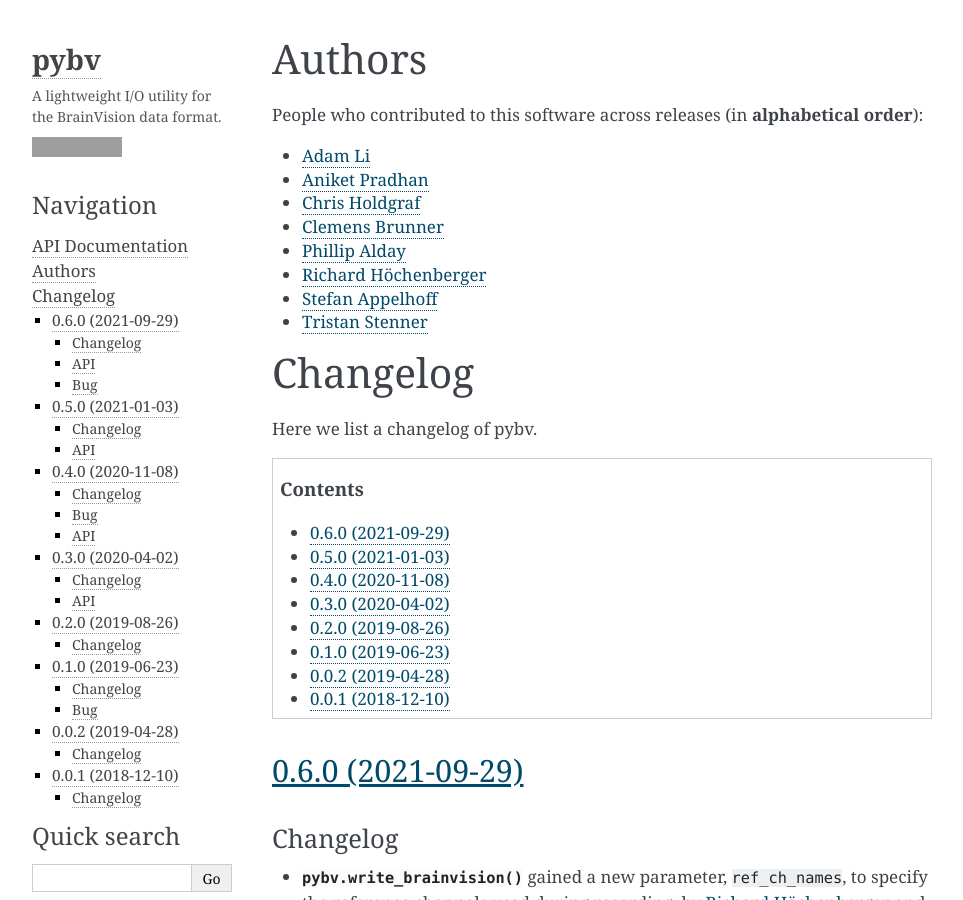
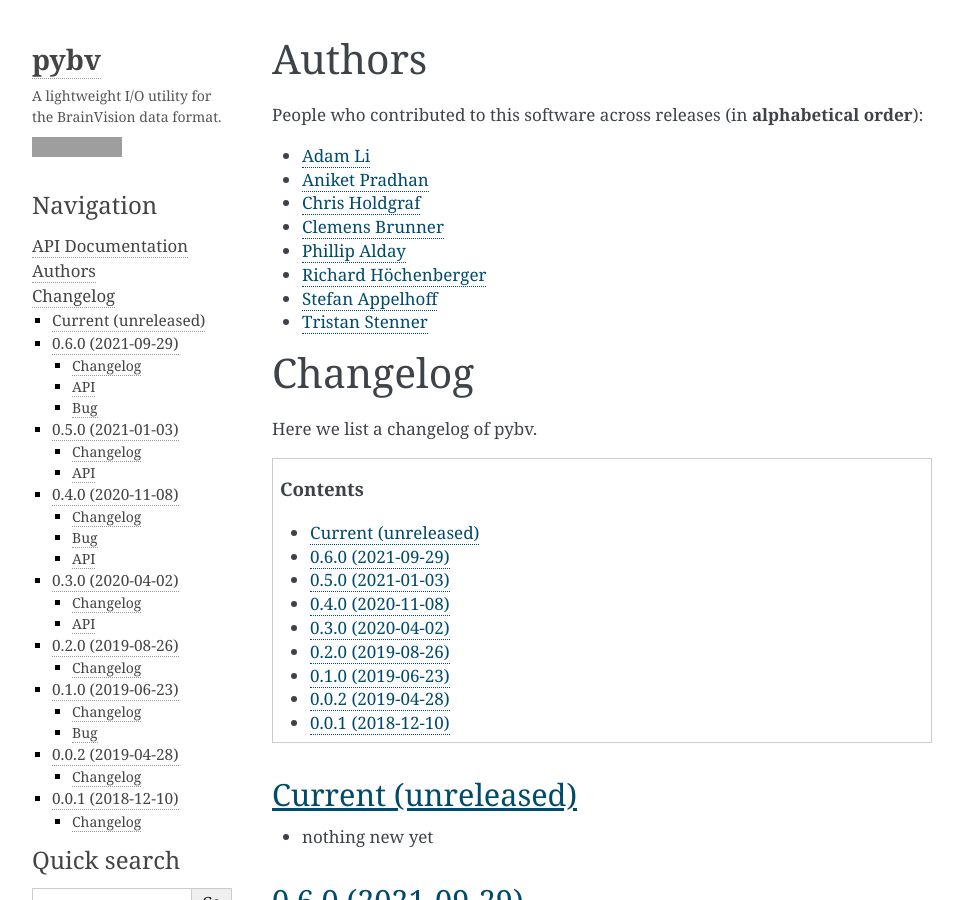
Before and after one commit to bids-standard/pybv, a Sphinx documentation site: the page built from docs/changelog.rst, in a window 1280 px wide and 900 px high. Shown: the whole window, without its empty margins (148-1111 px from the left). Built offline with Sphinx 7.4.7, drawn with Linux system fonts in a browser that asks for light colours; grey boxes are pictures that could not be loaded.

Commit message:
start developing 0.7.0

```diff
--- a/docs/changelog.rst
+++ b/docs/changelog.rst
@@ -27,8 +27,13 @@ Here we list a changelog of pybv.
    :local:
    :depth: 1
 
+Current (unreleased)
+====================
+
+- nothing new yet
+
 0.6.0 (2021-09-29)
-====================
+==================
 
 Changelog
 ~~~~~~~~~
--- a/pybv/__init__.py
+++ b/pybv/__init__.py
@@ -11,7 +11,7 @@
 #
 # License: BSD-3-Clause
 
-__version__ = '0.6.0'
+__version__ = '0.7.0.dev0'
 from .io import write_brainvision
 
 __all__ = ['write_brainvision']
```
